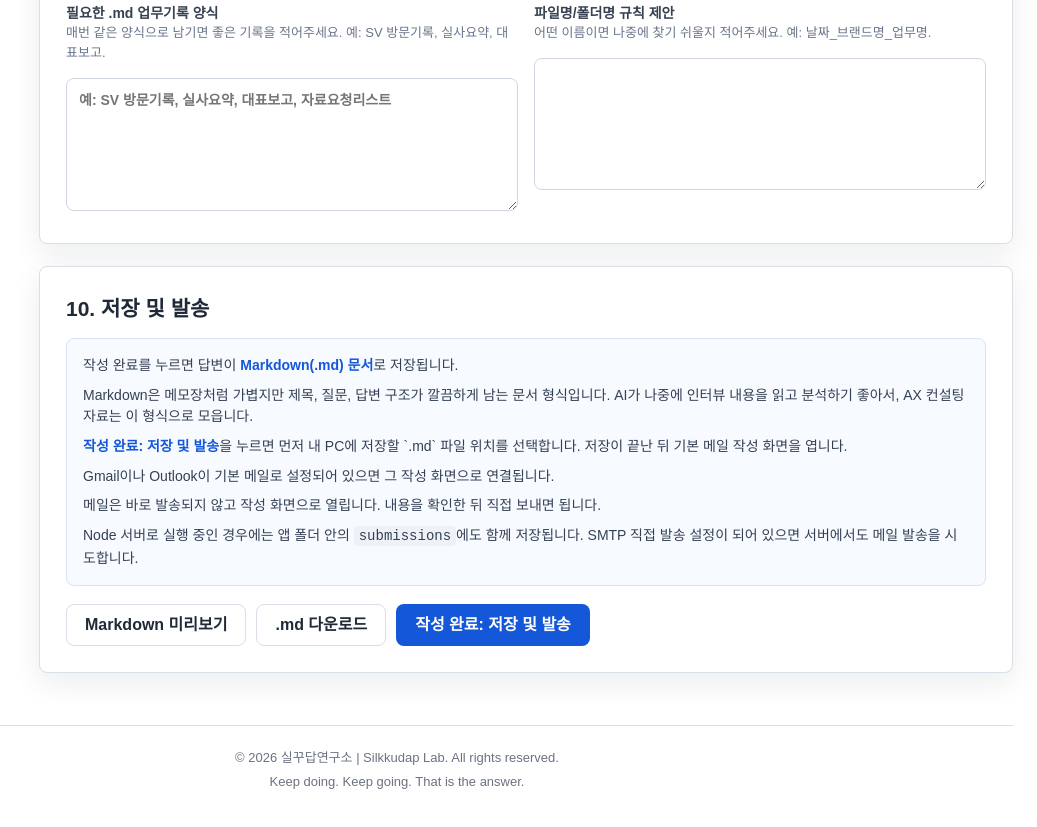
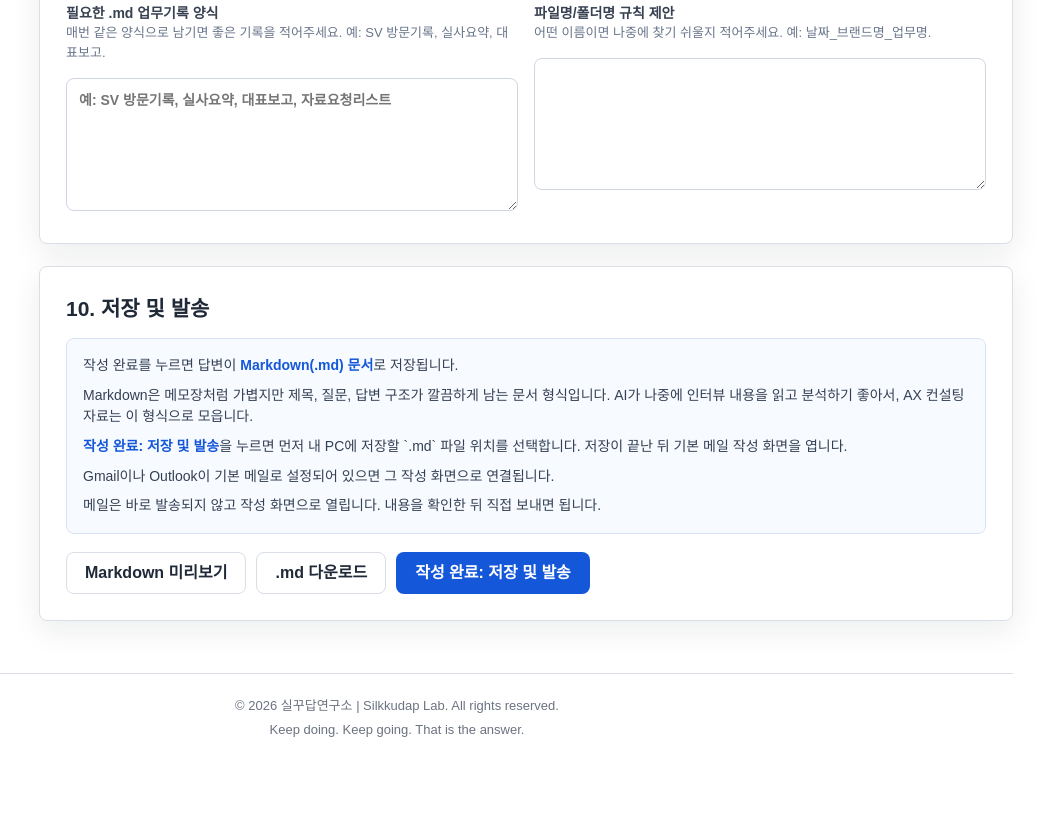
Before and after one commit to juinjungsin/AX_Pre_questions, a website: page index.html in a window 1280 px wide. Shown: the part 10202-11029 px from the top of the page, without its empty margins (243-1280 px from the left). After the commit the page ends 10976 px from the top, so only its background shows below. Drawn offline with Linux system fonts and the light colour scheme.

Commit message:
Remove server email wording from UI

```diff
--- a/index.html
+++ b/index.html
@@ -157,7 +157,6 @@
             <p><strong>작성 완료: 저장 및 발송</strong>을 누르면 먼저 내 PC에 저장할 `.md` 파일 위치를 선택합니다. 저장이 끝난 뒤 기본 메일 작성 화면을 엽니다.</p>
             <p>Gmail이나 Outlook이 기본 메일로 설정되어 있으면 그 작성 화면으로 연결됩니다.</p>
             <p>메일은 바로 발송되지 않고 작성 화면으로 열립니다. 내용을 확인한 뒤 직접 보내면 됩니다.</p>
-            <p>Node 서버로 실행 중인 경우에는 앱 폴더 안의 <code>submissions</code>에도 함께 저장됩니다. SMTP 직접 발송 설정이 되어 있으면 서버에서도 메일 발송을 시도합니다.</p>
           </div>
           <div class="buttonRow">
             <button type="button" class="secondary" id="previewBtn">Markdown 미리보기</button>
```
Also changed, not shown: README.md.
